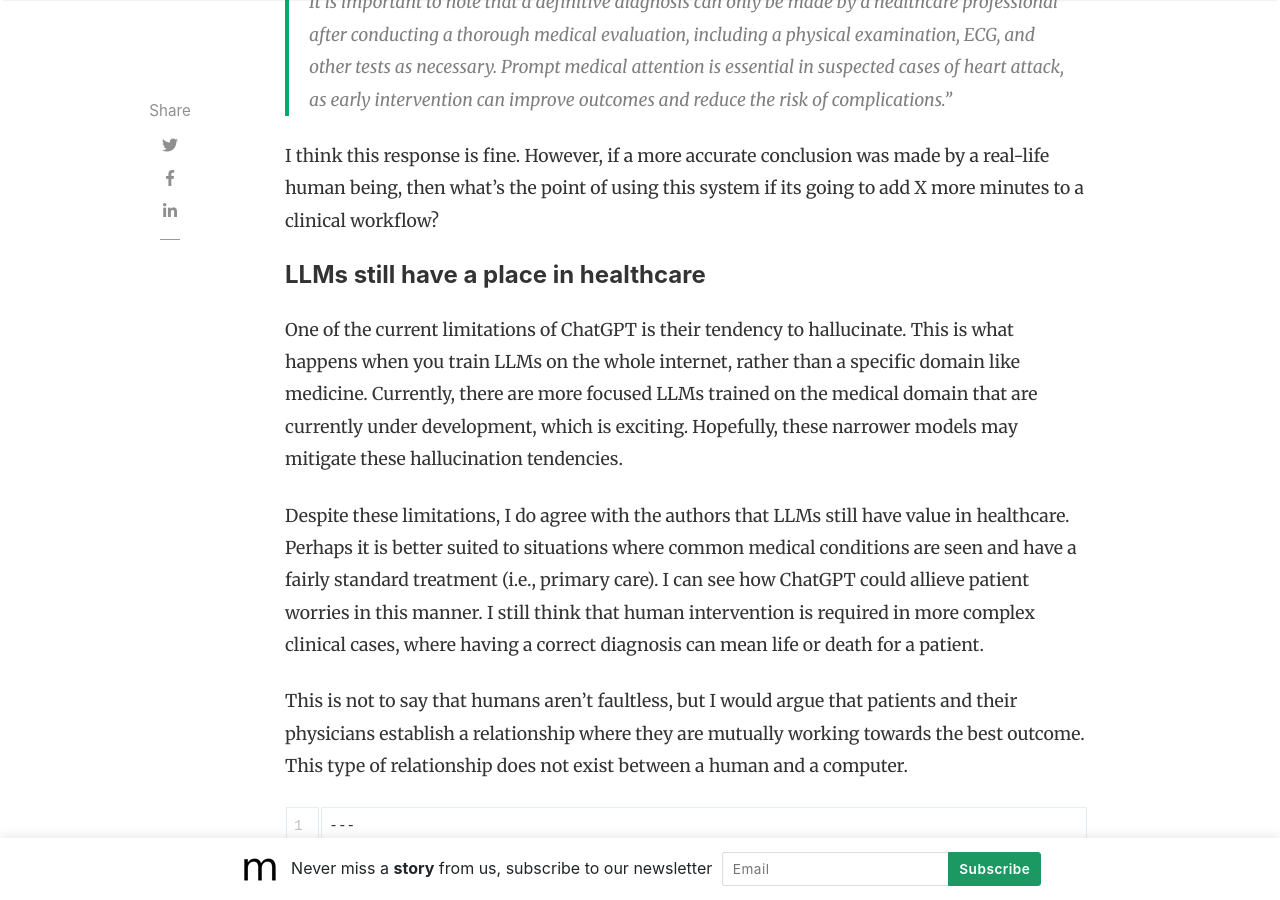
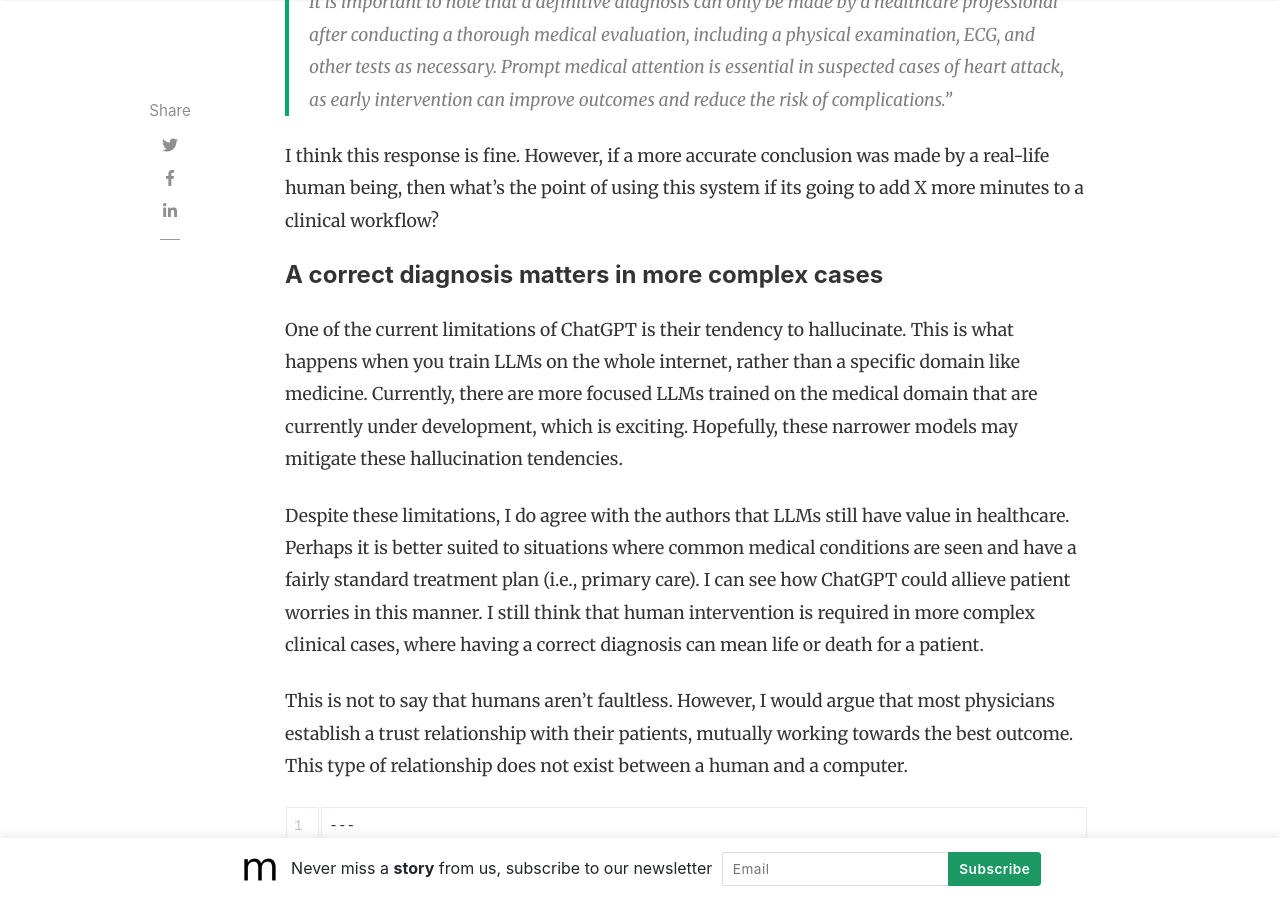
Before and after one commit to slsu0424/slsu0424.github.io, a Jekyll site: the page built from _posts/2023-06-02-test.md, in a window 1280 px wide and 900 px high, scrolled down 3667 px. Built offline with Jekyll 4.4.1, drawn with Linux system fonts in a browser that asks for light colours; nearby versions of some CDN libraries; comment, search, counter and statistics services are not loaded.

Commit message:
Add files via upload

````diff
--- a/_posts/2023-06-02-test.md
+++ b/_posts/2023-06-02-test.md
@@ -48,13 +48,13 @@
 
 I think this response is fine.  However, if a more accurate conclusion was made by a real-life human being, then what's the point of using this system if its going to add X more minutes to a clinical workflow?
 
-#### LLMs still have a place in healthcare
+#### A correct diagnosis matters in more complex cases
 
 One of the current limitations of ChatGPT is their tendency to hallucinate.  This is what happens when you train LLMs on the whole internet, rather than a specific domain like medicine.  Currently, there are more focused LLMs trained on the medical domain that are currently under development, which is exciting.  Hopefully, these narrower models may mitigate these hallucination tendencies.
 
-Despite these limitations, I do agree with the authors that LLMs still have value in healthcare.  Perhaps it is better suited to situations where common medical conditions are seen and have a fairly standard treatment (i.e., primary care).  I can see how ChatGPT could allieve patient worries in this manner.  I still think that human intervention is required in more complex clinical cases, where having a correct diagnosis can mean life or death for a patient.
+Despite these limitations, I do agree with the authors that LLMs still have value in healthcare.  Perhaps it is better suited to situations where common medical conditions are seen and have a fairly standard treatment plan (i.e., primary care).  I can see how ChatGPT could allieve patient worries in this manner.  I still think that human intervention is required in more complex clinical cases, where having a correct diagnosis can mean life or death for a patient.
 
-This is not to say that humans aren't faultless, but I would argue that patients and their physicians establish a relationship where they are mutually working towards the best outcome.  This type of relationship does not exist between a human and a computer.
+This is not to say that humans aren't faultless.  However, I would argue that most physicians establish a trust relationship with their patients, mutually working towards the best outcome.  This type of relationship does not exist between a human and a computer.
 
 ```html
 ---
````
